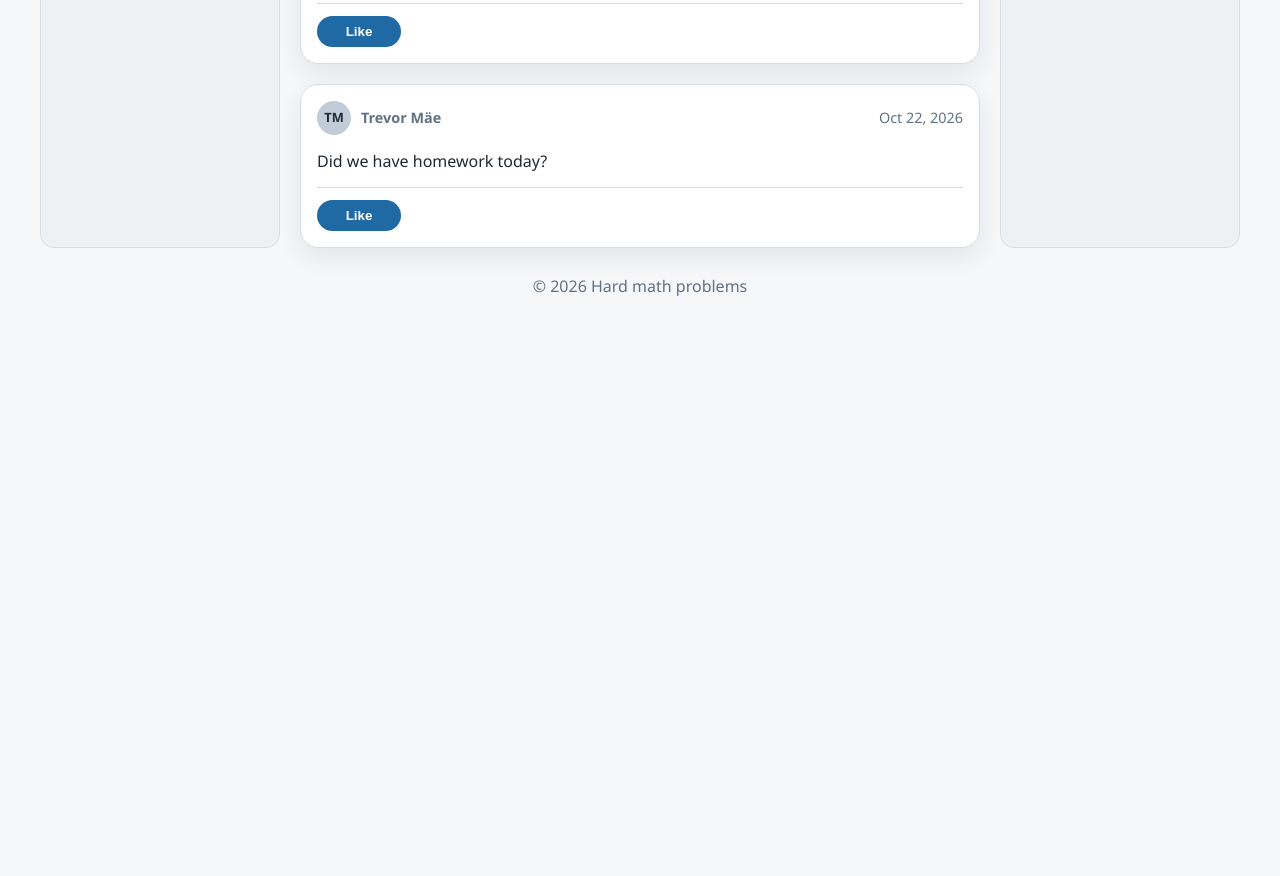
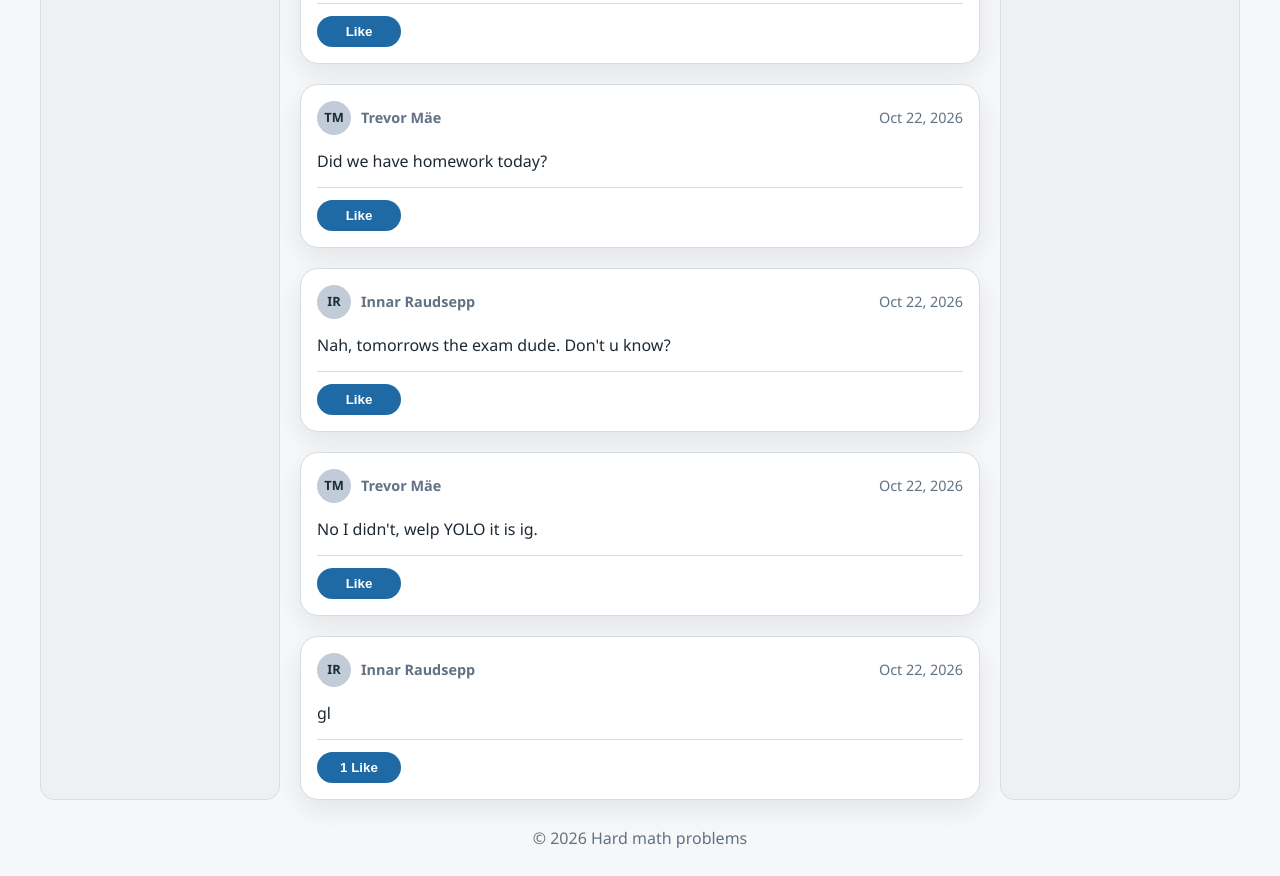
Before and after one commit to RainBowBl00d/WAD_HW1, a plain HTML site: page index.html in a window 1280 px wide. Shown: the part 701-1577 px from the top of the page. Before the commit the page ends 1025 px from the top, so only its background shows below. Drawn offline with Linux system fonts and the light colour scheme.

Commit message:
Add  3 new posts with user information and messages to the feed

```diff
--- a/index.html
+++ b/index.html
@@ -60,6 +60,51 @@
                     <button class="like-btn" type="button">Like</button>
                 </div>
             </article>
+            <article class="post-card">
+                <div class="post-header">
+                    <div class="user-info">
+                        <div class="avatar">IR</div>
+                        <span>Innar Raudsepp</span>
+                    </div>
+                    <span class="post-date">Oct 22, 2026</span>
+                </div>
+
+                <p class="post-message"> Nah, tomorrows the exam dude. Don't u know?</p>
+
+                <div class="post-footer">
+                    <button class="like-btn" type="button">Like</button>
+                </div>
+            </article>
+            <article class="post-card">
+                <div class="post-header">
+                    <div class="user-info">
+                        <div class="avatar">TM</div>
+                        <span>Trevor Mäe</span>
+                    </div>
+                    <span class="post-date">Oct 22, 2026</span>
+                </div>
+
+                <p class="post-message">No I didn't, welp YOLO it is ig.</p>
+
+                <div class="post-footer">
+                    <button class="like-btn" type="button">Like</button>
+                </div>
+            </article>
+            <article class="post-card">
+                <div class="post-header">
+                    <div class="user-info">
+                        <div class="avatar">IR</div>
+                        <span>Innar Raudsepp</span>
+                    </div>
+                    <span class="post-date">Oct 22, 2026</span>
+                </div>
+
+                <p class="post-message"> gl</p>
+
+                <div class="post-footer">
+                    <button class="like-btn" type="button">1 Like</button>
+                </div>
+            </article>
 
         </main>
 
```
